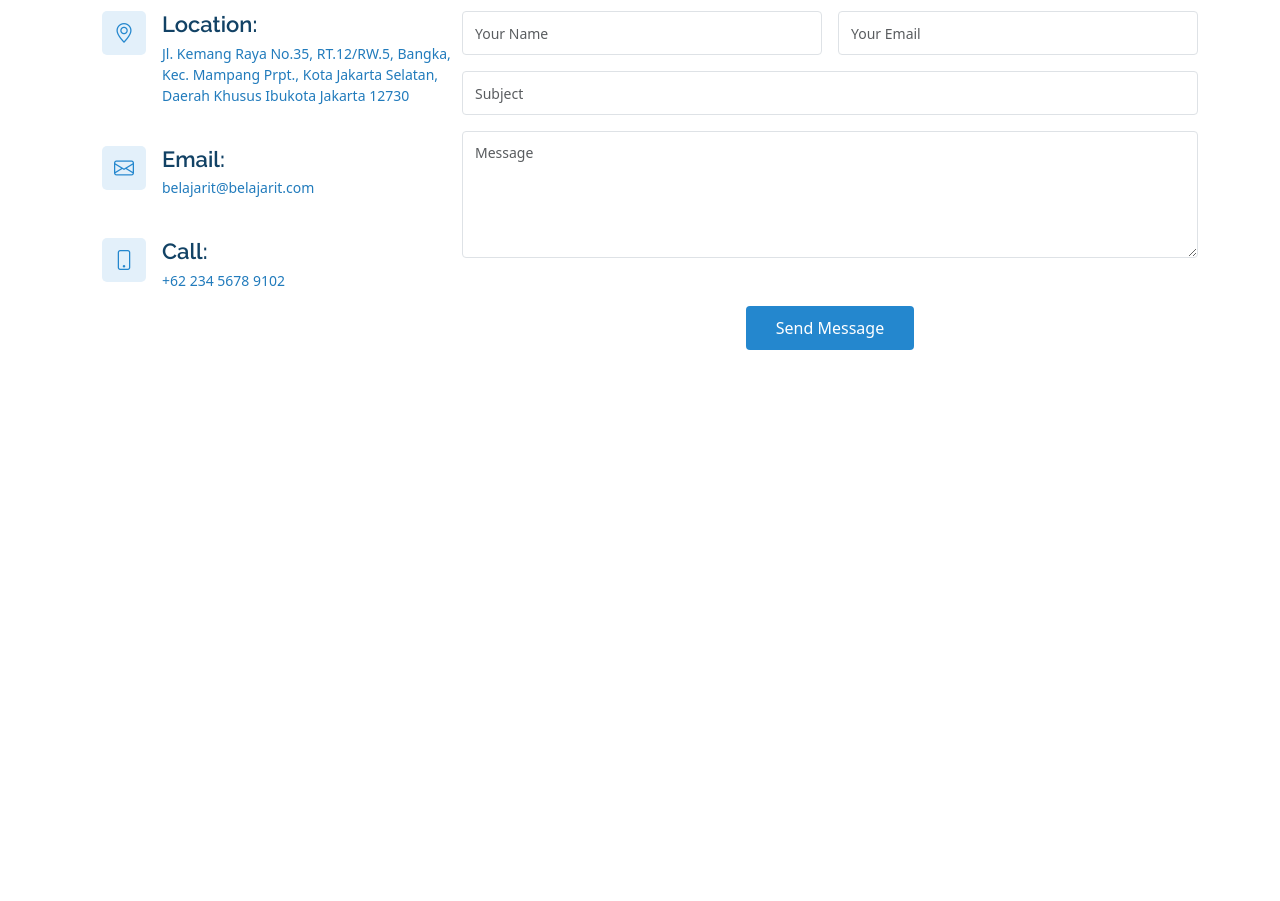
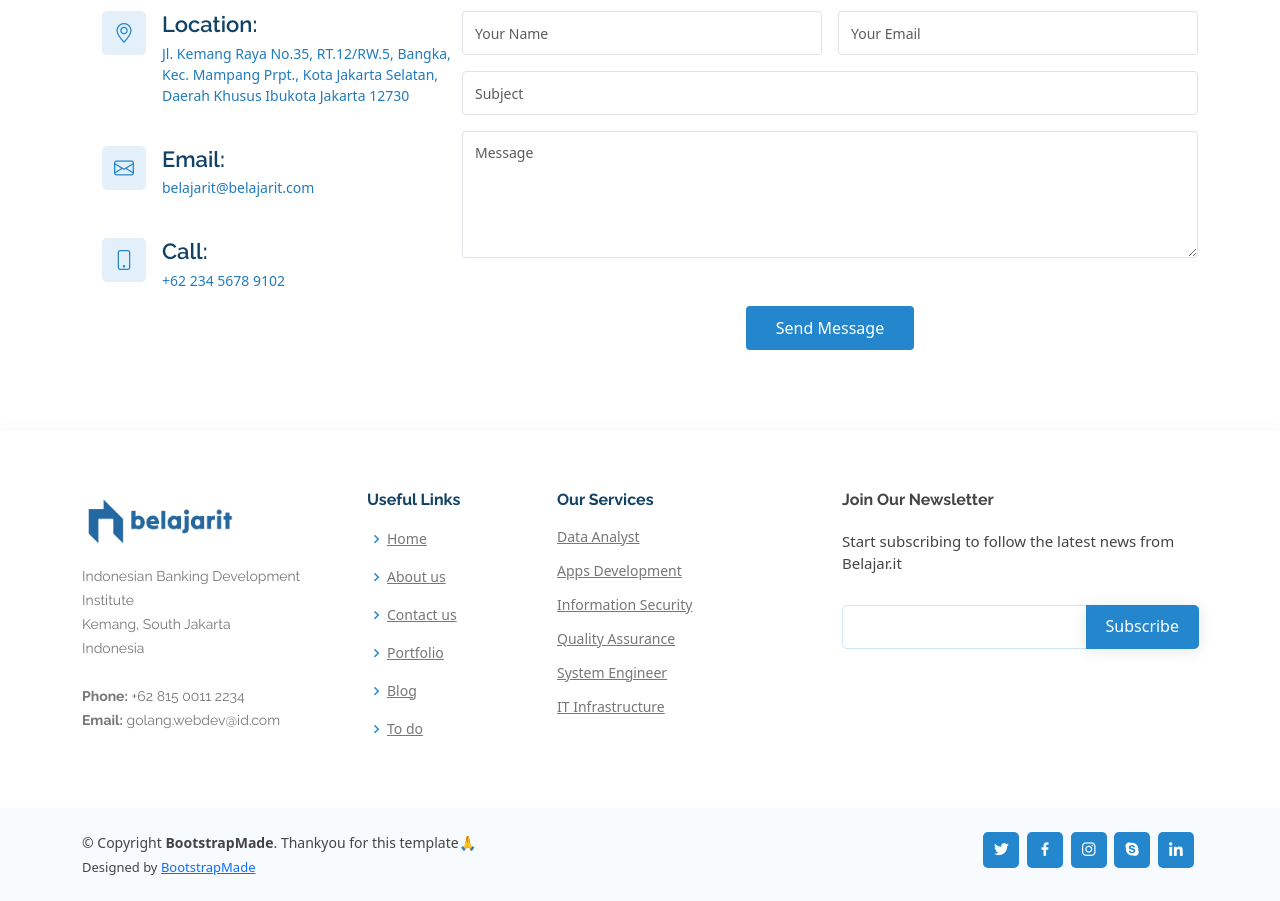
Before and after one commit to afintchtr/bootcamp-final-js, a plain HTML site: page contact-us.html in a window 1280 px wide. Shown: the part 526-1427 px from the top of the page. Before the commit the page ends 956 px from the top, so only its background shows below. Drawn offline with Linux system fonts and the light colour scheme.

Commit message:
now footer on both

```diff
--- a/contact-us.html
+++ b/contact-us.html
@@ -175,5 +175,119 @@
       </div>
     </section>
     <!-- End Contact Section -->
+    <!-- ======= Footer ======= -->
+    <footer id="footer">
+      <div class="footer-top">
+        <div class="container">
+          <div class="row">
+            <div class="col-lg-3 col-md-6 footer-contact">
+              <h3>
+                <img
+                  id="logo-footer"
+                  src="assets/img/belajar-it-logo.png"
+                  alt=""
+                />
+              </h3>
+              <p>
+                Indonesian Banking Development Institute <br />
+                Kemang, South Jakarta<br />
+                Indonesia <br /><br />
+                <strong>Phone:</strong> +62 815 0011 2234<br />
+                <strong>Email:</strong> golang.webdev@id.com<br />
+              </p>
+            </div>
+
+            <div class="col-lg-2 col-md-6 footer-links">
+              <h4>Useful Links</h4>
+              <ul>
+                <li>
+                  <i class="bx bx-chevron-right"></i>
+                  <a href="index.html">Home</a>
+                </li>
+                <li>
+                  <i class="bx bx-chevron-right"></i>
+                  <a href="about-us.html">About us</a>
+                </li>
+                <li>
+                  <i class="bx bx-chevron-right"></i>
+                  <a href="contact-us.html">Contact us</a>
+                </li>
+                <li>
+                  <i class="bx bx-chevron-right"></i>
+                  <a href="portfolio.html">Portfolio</a>
+                </li>
+                <li>
+                  <i class="bx bx-chevron-right"></i>
+                  <a href="blog.html">Blog</a>
+                </li>
+                <li>
+                  <i class="bx bx-chevron-right"></i>
+                  <a href="to-do.html">To do</a>
+                </li>
+              </ul>
+            </div>
+
+            <div class="col-lg-3 col-md-6 footer-links">
+              <h4>Our Services</h4>
+              <ul>
+                <li>
+                  <a href="#">Data Analyst</a>
+                </li>
+                <li>
+                  <a href="#">Apps Development</a>
+                </li>
+                <li>
+                  <a href="#">Information Security</a>
+                </li>
+                <li>
+                  <a href="#">Quality Assurance</a>
+                </li>
+                <li>
+                  <a href="#">System Engineer</a>
+                </li>
+                <li>
+                  <a href="#">IT Infrastructure</a>
+                </li>
+              </ul>
+            </div>
+
+            <div class="col-lg-4 col-md-6 footer-newsletter">
+              <h4>Join Our Newsletter</h4>
+              <p>Start subscribing to follow the latest news from Belajar.it</p>
+              <form action="" method="post">
+                <input type="email" name="email" /><input
+                  type="submit"
+                  value="Subscribe"
+                />
+              </form>
+            </div>
+          </div>
+        </div>
+      </div>
+
+      <div class="container d-md-flex py-4">
+        <div class="me-md-auto text-center text-md-start">
+          <div class="copyright">
+            &copy; Copyright <strong><span>BootstrapMade</span></strong
+            >. Thankyou for this template🙏
+          </div>
+          <div class="credits">
+            <!-- All the links in the footer should remain intact. -->
+            <!-- You can delete the links only if you purchased the pro version. -->
+            <!-- Licensing information: https://bootstrapmade.com/license/ -->
+            <!-- Purchase the pro version with working PHP/AJAX contact form: https://bootstrapmade.com/onepage-multipurpose-bootstrap-template/ -->
+            Designed by <a href="https://bootstrapmade.com/">BootstrapMade</a>
+          </div>
+        </div>
+        <div class="social-links text-center text-md-right pt-3 pt-md-0">
+          <a href="#" class="twitter"><i class="bx bxl-twitter"></i></a>
+          <a href="#" class="facebook"><i class="bx bxl-facebook"></i></a>
+          <a href="#" class="instagram"><i class="bx bxl-instagram"></i></a>
+          <a href="#" class="google-plus"><i class="bx bxl-skype"></i></a>
+          <a href="#" class="linkedin"><i class="bx bxl-linkedin"></i></a>
+        </div>
+      </div>
+    </footer>
+    <!-- End Footer -->
   </body>
 </html>
```
Also changed, not shown: about-us.html (+39 -29 lines).
